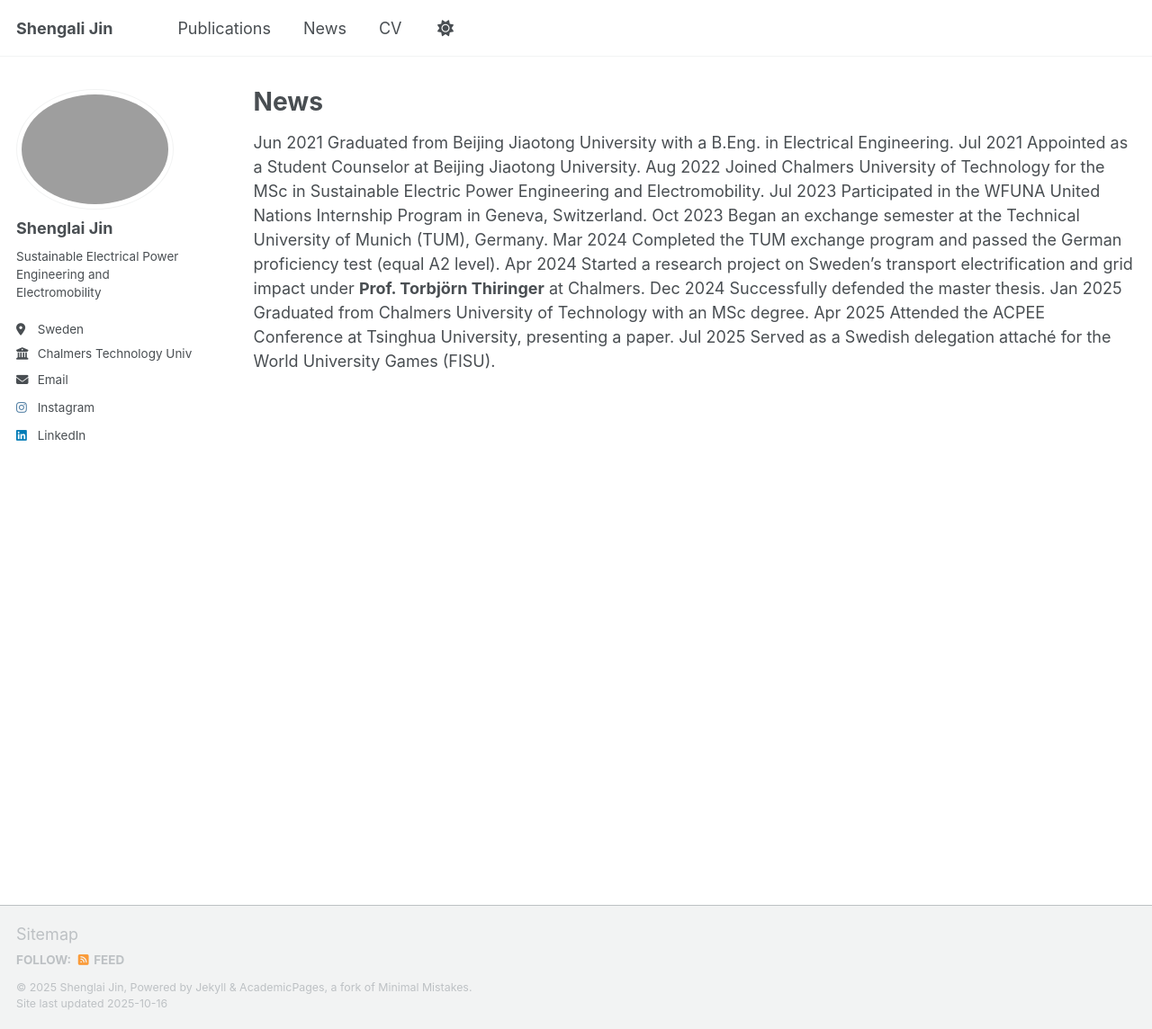
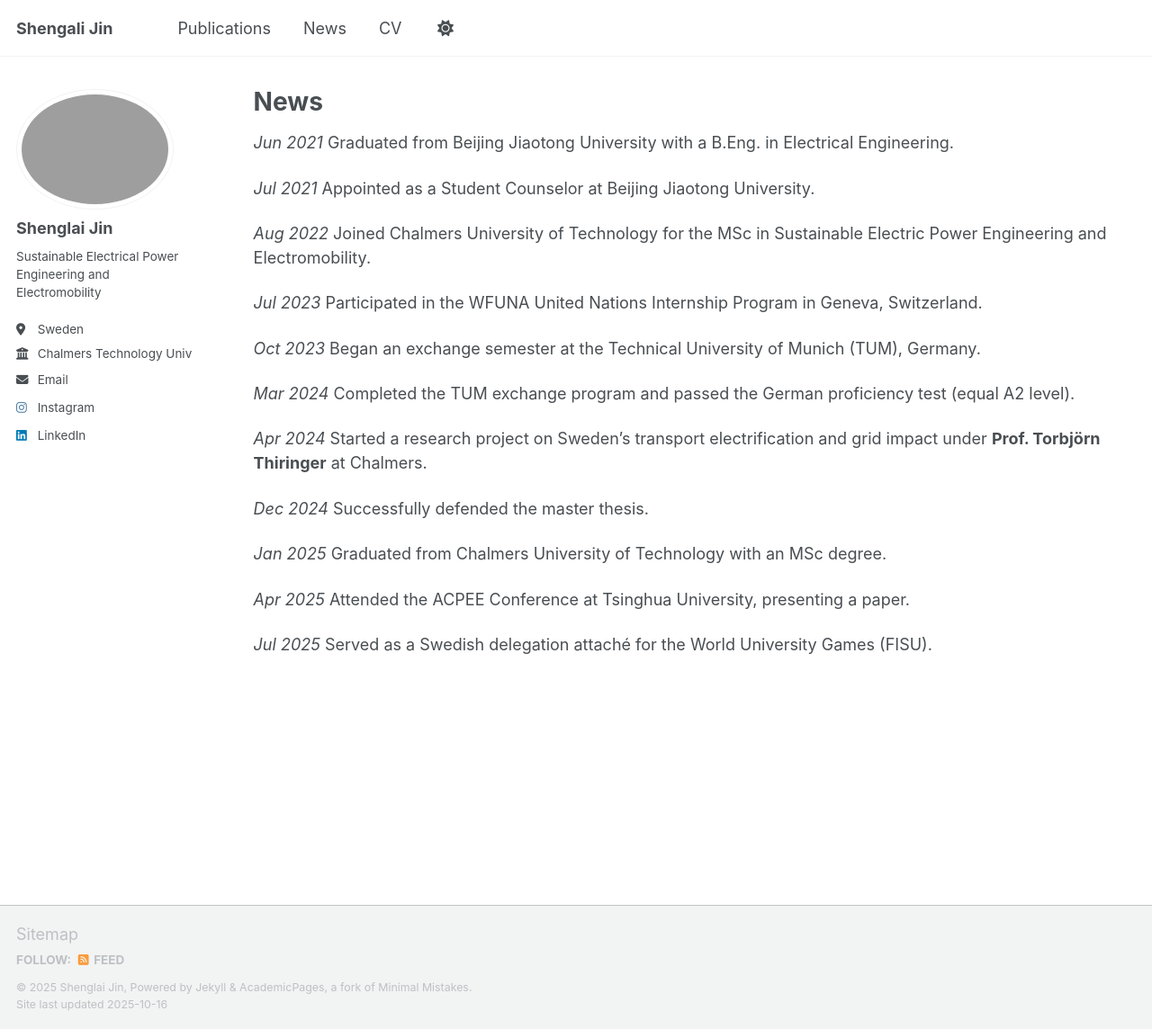
Before and after one commit to shenglaijin1999/shenglaijin1999.github.io, a Jekyll site: the page built from _pages/news.md, in a window 1280 px wide and 1144 px high. Shown: the whole window at 90% size. Built offline with Jekyll 4.4.1, drawn with Linux system fonts in a browser that asks for light colours; a script that is not in the unit is left out.

Commit message:
Update news.md

```diff
--- a/_pages/news.md
+++ b/_pages/news.md
@@ -5,14 +5,24 @@ permalink: /news/
 author_profile: true
 ---
 
-Jun 2021  Graduated from Beijing Jiaotong University with a B.Eng. in Electrical Engineering.
-Jul 2021  Appointed as a Student Counselor at Beijing Jiaotong University.
-Aug 2022  Joined Chalmers University of Technology for the MSc in Sustainable Electric Power Engineering and Electromobility.
-Jul 2023  Participated in the WFUNA United Nations Internship Program in Geneva, Switzerland.
-Oct 2023  Began an exchange semester at the Technical University of Munich (TUM), Germany.
-Mar 2024  Completed the TUM exchange program and passed the German proficiency test (equal A2 level).
-Apr 2024  Started a research project on Sweden’s transport electrification and grid impact under **Prof. Torbjörn Thiringer** at Chalmers.
-Dec 2024  Successfully defended the master thesis.
-Jan 2025  Graduated from Chalmers University of Technology with an MSc degree.
-Apr 2025  Attended the ACPEE Conference at Tsinghua University, presenting a paper.
-Jul 2025  Served as a Swedish delegation attaché for the World University Games (FISU).
+*Jun 2021*  Graduated from Beijing Jiaotong University with a B.Eng. in Electrical Engineering.
+
+*Jul 2021*  Appointed as a Student Counselor at Beijing Jiaotong University.
+
+*Aug 2022*  Joined Chalmers University of Technology for the MSc in Sustainable Electric Power Engineering and Electromobility.
+
+*Jul 2023*  Participated in the WFUNA United Nations Internship Program in Geneva, Switzerland.
+
+*Oct 2023*  Began an exchange semester at the Technical University of Munich (TUM), Germany.
+
+*Mar 2024*  Completed the TUM exchange program and passed the German proficiency test (equal A2 level).
+
+*Apr 2024*  Started a research project on Sweden’s transport electrification and grid impact under **Prof. Torbjörn Thiringer** at Chalmers.
+
+*Dec 2024*  Successfully defended the master thesis.
+
+*Jan 2025*  Graduated from Chalmers University of Technology with an MSc degree.
+
+*Apr 2025*  Attended the ACPEE Conference at Tsinghua University, presenting a paper.
+
+*Jul 2025*  Served as a Swedish delegation attaché for the World University Games (FISU).
```
